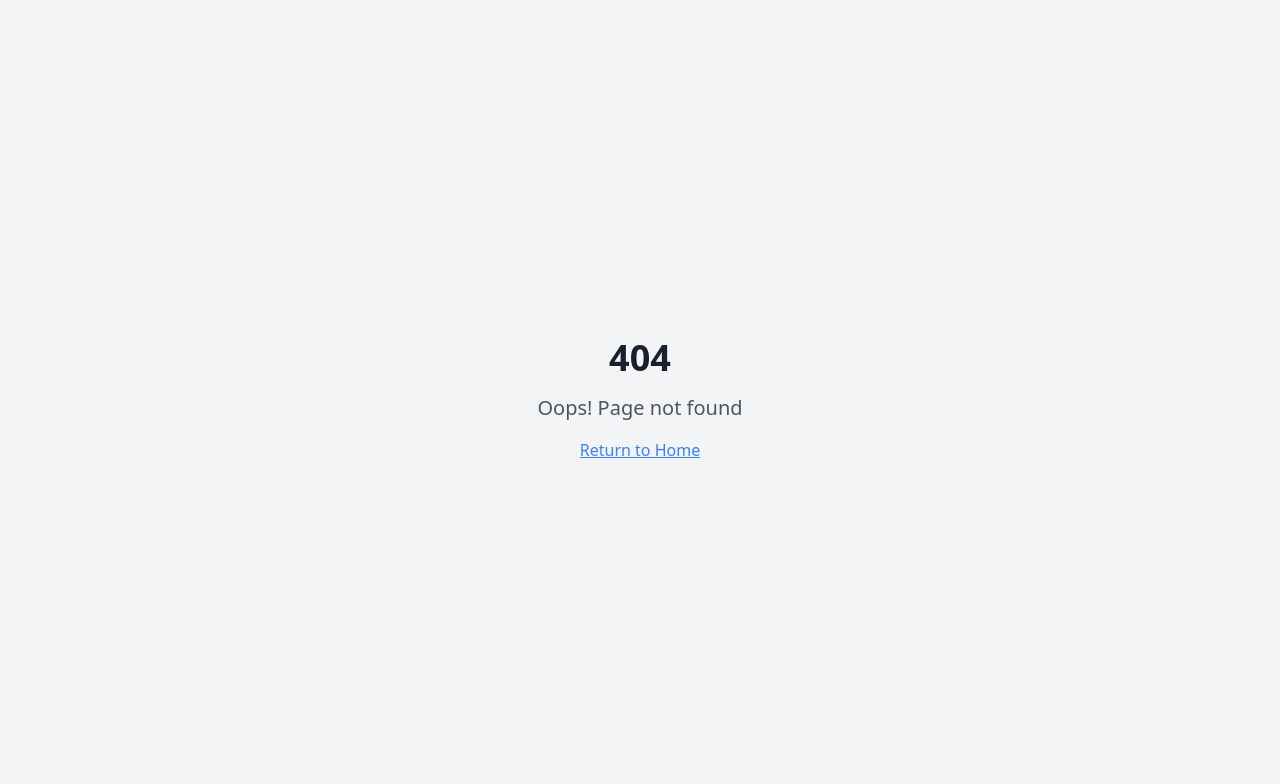
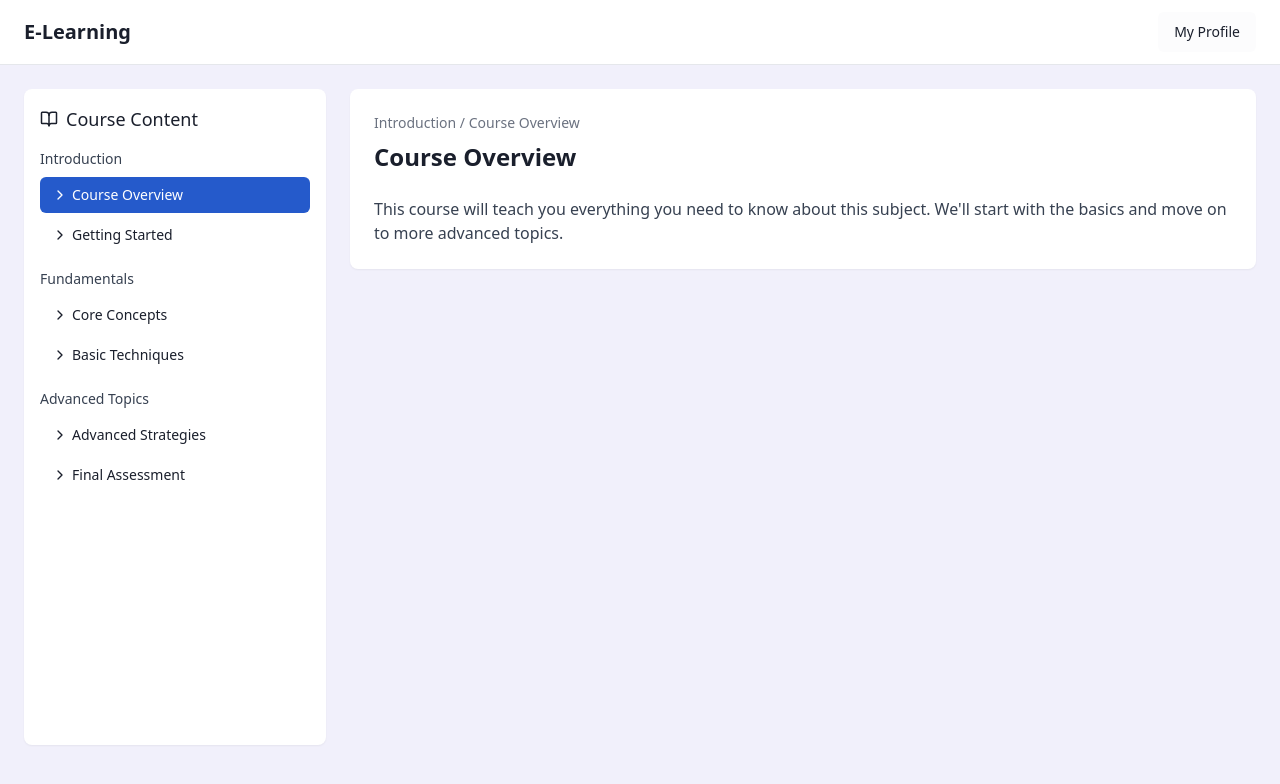
Before and after one commit to wahyush04/flow-pos-blossom-design, a React (Vite) app: page /course/1/material in a window 1280 px wide. Before the commit this address had no page. Shown: the top 784 px of the page. Built offline with nearby package versions, Linux system fonts and the light colour scheme; sample sign-in values are in the browser's storage.

Commit message:
Add course taking page
Implement a page for students to read course materials, including a right-side navigation for sub-sections and a "finish course" button.

```diff
--- a/src/App.tsx
+++ b/src/App.tsx
@@ -11,6 +11,7 @@ import Admin from "./pages/Admin";
 import POS from "./pages/POS";
 import NotFound from "./pages/NotFound";
 import CourseDetail from "./pages/CourseDetail";
+import CourseMaterial from "./pages/CourseMaterial";
 
 const queryClient = new QueryClient();
 
@@ -28,6 +29,7 @@ const App = () => (
           <Route path="/admin" element={<Admin />} />
           <Route path="/pos" element={<POS />} />
           <Route path="/course/:courseId" element={<CourseDetail />} />
+          <Route path="/course/:courseId/material" element={<CourseMaterial />} />
           <Route path="*" element={<NotFound />} />
         </Routes>
       </BrowserRouter>
--- a/src/pages/CourseDetail.tsx
+++ b/src/pages/CourseDetail.tsx
@@ -1,4 +1,3 @@
-
 import { useEffect, useState } from "react";
 import { useParams, useNavigate } from "react-router-dom";
 import { getProducts } from "@/lib/productService";
@@ -74,7 +73,8 @@ const CourseDetail = () => {
 
   const handleTakeCourse = () => {
     toast.success(`You've enrolled in ${course?.name}`);
-    // Here you would typically update the user's enrolled courses in a real app
+    // Navigate to course material page
+    navigate(`/course/${courseId}/material`);
   };
 
   if (!course) return null;
--- /dev/null
+++ b/src/pages/CourseMaterial.tsx
@@ -0,0 +1,176 @@
+
+import { useEffect, useState } from "react";
+import { useParams, useNavigate } from "react-router-dom";
+import { getProducts } from "@/lib/productService";
+import { Product } from "@/components/pos/ProductCard";
+import { Button } from "@/components/ui/button";
+import { ScrollArea } from "@/components/ui/scroll-area";
+import { ChevronRight, BookOpen } from "lucide-react";
+import { toast } from "sonner";
+import CourseLayout from "@/components/layout/CourseLayout";
+
+// Interface for course materials
+interface Material {
+  id: number;
+  title: string;
+  content: string;
+}
+
+// Interface for course sections
+interface CourseSection {
+  id: number;
+  title: string;
+  materials: Material[];
+}
+
+const CourseMaterial = () => {
+  const { courseId } = useParams();
+  const navigate = useNavigate();
+  const [course, setCourse] = useState<Product | null>(null);
+  const [courseSections, setCourseSections] = useState<CourseSection[]>([]);
+  const [activeSection, setActiveSection] = useState<number>(0);
+  const [activeMaterial, setActiveMaterial] = useState<number>(0);
+
+  useEffect(() => {
+    // Check if user is logged in
+    const user = JSON.parse(localStorage.getItem("user") || "{}");
+    if (!user.username) {
+      navigate("/login");
+      return;
+    }
+
+    // Load course data
+    const allCourses = getProducts();
+    const selectedCourse = allCourses.find((c) => c.id === Number(courseId));
+
+    if (selectedCourse) {
+      setCourse(selectedCourse);
+
+      // Mock course sections and materials data
+      const mockSections = [
+        {
+          id: 1,
+          title: "Introduction",
+          materials: [
+            { id: 1, title: "Course Overview", content: "This course will teach you everything you need to know about this subject. We'll start with the basics and move on to more advanced topics." },
+            { id: 2, title: "Getting Started", content: "To get started with this course, make sure you have all the prerequisites. You'll need a basic understanding of the fundamentals." },
+          ]
+        },
+        {
+          id: 2,
+          title: "Fundamentals",
+          materials: [
+            { id: 3, title: "Core Concepts", content: "In this section, we'll cover the core concepts that form the foundation of this subject. Understanding these concepts is crucial for success in the later sections." },
+            { id: 4, title: "Basic Techniques", content: "Here, we'll explore some basic techniques that you can use to solve common problems in this field." },
+          ]
+        },
+        {
+          id: 3,
+          title: "Advanced Topics",
+          materials: [
+            { id: 5, title: "Advanced Strategies", content: "Now that you understand the basics, let's dive into more advanced strategies. These strategies will help you tackle complex problems efficiently." },
+            { id: 6, title: "Final Assessment", content: "Congratulations on reaching the end of this course! In this final section, we'll review everything you've learned and discuss how to apply this knowledge in real-world scenarios." },
+          ]
+        }
+      ];
+
+      setCourseSections(mockSections);
+    } else {
+      // Course not found
+      toast.error("Course not found");
+      navigate("/pos");
+    }
+  }, [courseId, navigate]);
+
+  const handleMaterialSelect = (sectionIndex: number, materialIndex: number) => {
+    setActiveSection(sectionIndex);
+    setActiveMaterial(materialIndex);
+  };
+
+  const handleFinishCourse = () => {
+    // In a real application, we would update the user's course progress in a database
+    toast.success(`Congratulations! You've completed the course: ${course?.name}`);
+    navigate("/pos");
+  };
+
+  const isLastMaterial = () => {
+    if (courseSections.length === 0) return false;
+
+    const isLastSection = activeSection === courseSections.length - 1;
+    const currentSection = courseSections[activeSection];
+
+    if (!currentSection) return false;
+
+    const isLastMaterialInSection = activeMaterial === currentSection.materials.length - 1;
+
+    return isLastSection && isLastMaterialInSection;
+  };
+
+  if (!course || courseSections.length === 0) return null;
+
+  const currentSection = courseSections[activeSection];
+  const currentMaterial = currentSection?.materials[activeMaterial];
+
+  return (
+    <CourseLayout>
+      <div className="flex flex-col md:flex-row gap-6 max-w-7xl mx-auto">
+        {/* Side navigation */}
+        <div className="w-full md:w-1/4">
+          <div className="bg-white rounded-lg shadow-sm p-4 sticky top-20">
+            <h3 className="text-lg font-medium mb-4 flex items-center gap-2">
+              <BookOpen size={18} />
+              Course Content
+            </h3>
+            <ScrollArea className="h-[calc(100vh-220px)]">
+              {courseSections.map((section, sectionIndex) => (
+                <div key={section.id} className="mb-4">
+                  <h4 className="font-medium text-sm text-gray-700 mb-2">{section.title}</h4>
+                  <ul className="space-y-1">
+                    {section.materials.map((material, materialIndex) => (
+                      <li key={material.id}>
+                        <button
+                          onClick={() => handleMaterialSelect(sectionIndex, materialIndex)}
+                          className={`w-full text-left px-3 py-2 text-sm rounded-md flex items-center ${
+                            activeSection === sectionIndex && activeMaterial === materialIndex
+                              ? "bg-primary text-white"
+                              : "hover:bg-gray-100"
+                          }`}
+                        >
+                          <ChevronRight size={16} className="mr-1 flex-shrink-0" />
+                          <span className="truncate">{material.title}</span>
+                        </button>
+                      </li>
+                    ))}
+                  </ul>
+                </div>
+              ))}
+            </ScrollArea>
+          </div>
+        </div>
+
+        {/* Main content */}
+        <div className="w-full md:w-3/4">
+          <div className="bg-white rounded-lg shadow-sm p-6">
+            <div className="mb-2 text-sm text-gray-500">
+              {currentSection?.title} / {currentMaterial?.title}
+            </div>
+            <h2 className="text-2xl font-bold mb-6">{currentMaterial?.title}</h2>
+            <div className="prose max-w-none">
+              <p className="text-gray-700">{currentMaterial?.content}</p>
+            </div>
+
+            {isLastMaterial() && (
+              <div className="mt-8 pt-6 border-t border-gray-100">
+                <Button onClick={handleFinishCourse} className="bg-primary">
+                  Finish Course
+                </Button>
+              </div>
+            )}
+          </div>
+        </div>
+      </div>
+    </CourseLayout>
+  );
+};
+
+export default CourseMaterial;
```
